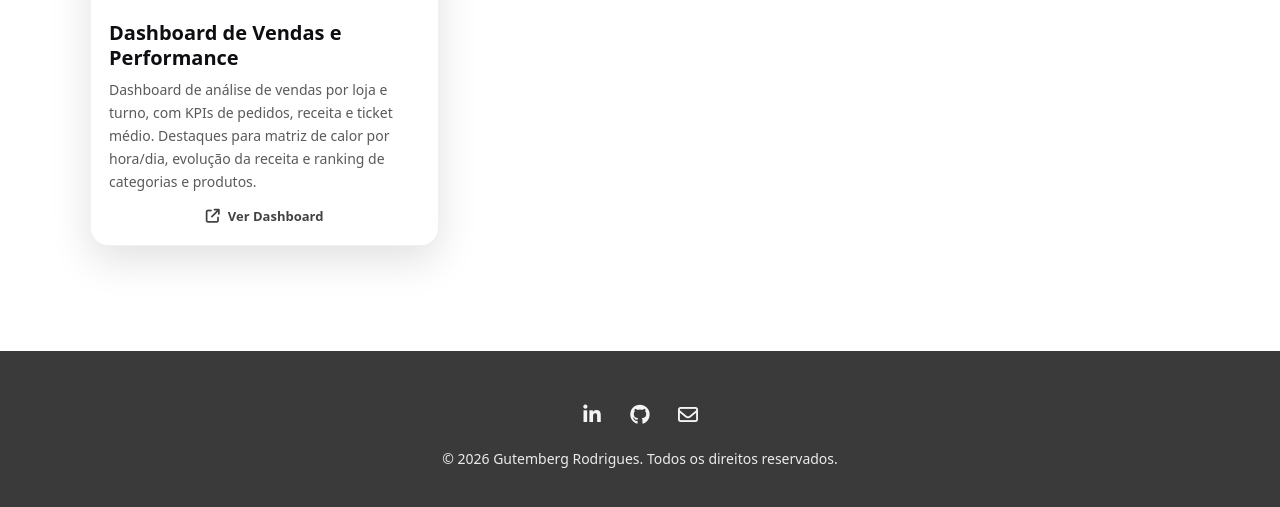
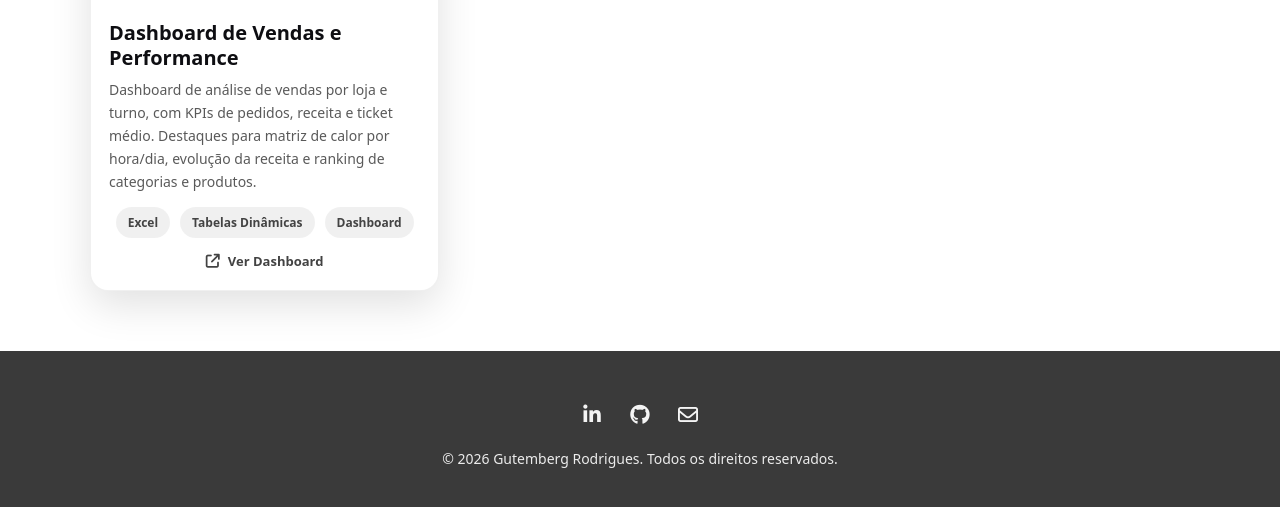
Before and after one commit to GutembergRodrigues/GutembergRodrigues.github.io, a Jekyll site: the page built from dashboards/index.md, in a window 1280 px wide and 967 px high, cut to the strip 451-958 px from the top of the window. Built offline with Jekyll 4.4.1, drawn with Linux system fonts in a browser that asks for light colours.

Commit message:
Update index.md

```diff
--- a/dashboards/index.md
+++ b/dashboards/index.md
@@ -34,6 +34,13 @@ permalink: /dashboards/
             Destaques para matriz de calor por hora/dia, evolução da receita e ranking de categorias e produtos.
           </p>
 
+          <!-- ✅ PÍLULAS (igual ao Card 1 da Home) -->
+          <div class="project-card__tags">
+            <span class="pill">Excel</span>
+            <span class="pill">Tabelas Dinâmicas</span>
+            <span class="pill">Dashboard</span>
+          </div>
+
           <div class="project-card__links">
             <a class="plink" href="#" target="_blank" rel="noreferrer">
               <i class="fa-solid fa-arrow-up-right-from-square"></i><span>Ver Dashboard</span>
```
